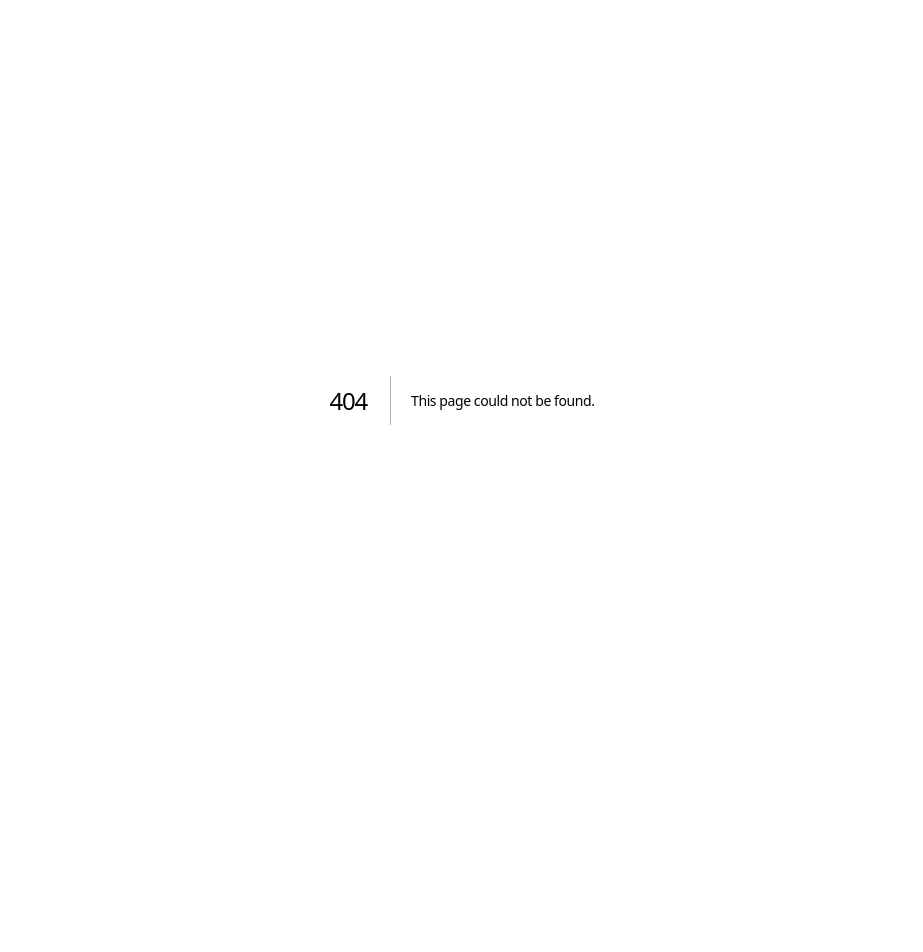
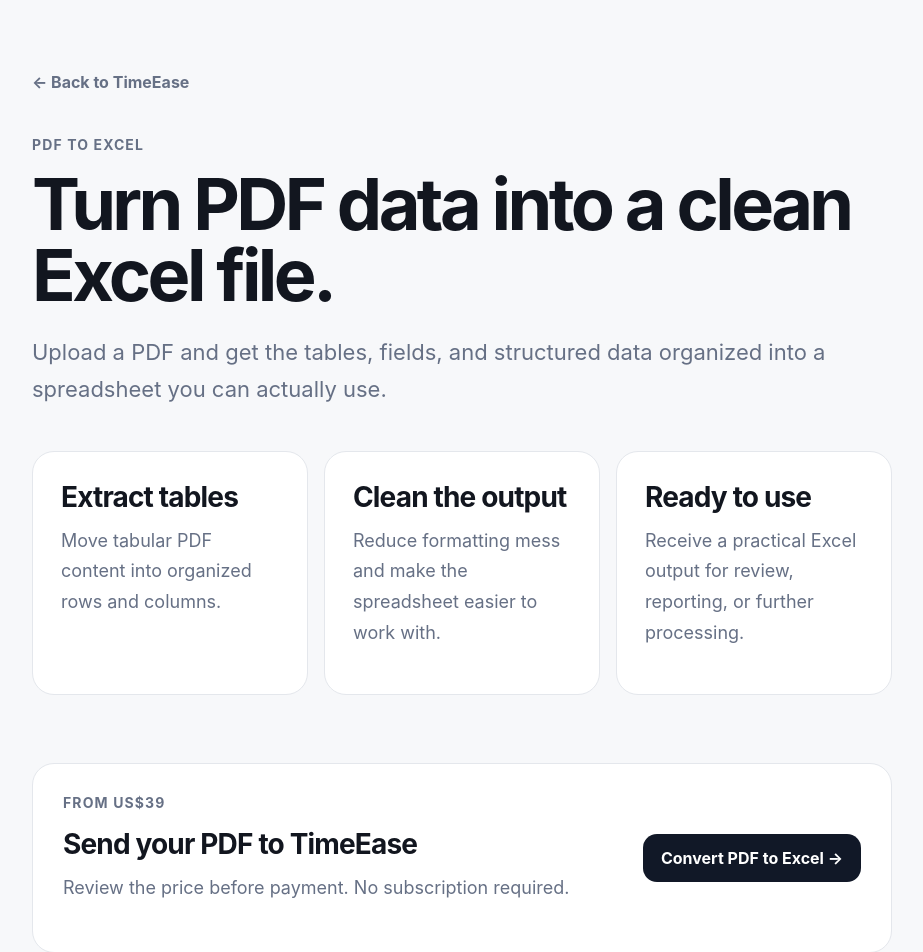
Before and after one commit to goplanetdigital/timeease-web, a Next.js app: page /pdf-to-excel in a window 1280 px wide. Before the commit this address had no page. Shown: the top 952 px of the page, without its empty margins (178-1101 px from the left). Before the commit the page ends 800 px from the top, so only its background shows below. Built offline with nearby package versions, Linux system fonts and the light colour scheme.

Commit message:
Add pdf-to-excel SEO landing page

```diff
--- /dev/null
+++ b/app/pdf-to-excel/page.tsx
@@ -0,0 +1,32 @@
+import Link from "next/link";
+import type { Metadata } from "next";
+
+export const metadata: Metadata = {
+  title: "PDF to Excel",
+  description: "Convert PDF tables and document data into a clean, usable Excel spreadsheet with TimeEase.",
+  alternates: { canonical: "/pdf-to-excel" },
+};
+
+export default function PdfToExcelPage() {
+  return (
+    <main className="page-shell article-shell">
+      <Link className="back-link" href="/">← Back to TimeEase</Link>
+      <section className="page-header">
+        <div className="eyebrow">PDF to Excel</div>
+        <h1>Turn PDF data into a clean Excel file.</h1>
+        <p className="article-intro">
+          Upload a PDF and get the tables, fields, and structured data organized into a spreadsheet you can actually use.
+        </p>
+      </section>
+      <section className="grid">
+        <article className="card"><h2>Extract tables</h2><p>Move tabular PDF content into organized rows and columns.</p></article>
+        <article className="card"><h2>Clean the output</h2><p>Reduce formatting mess and make the spreadsheet easier to work with.</p></article>
+        <article className="card"><h2>Ready to use</h2><p>Receive a practical Excel output for review, reporting, or further processing.</p></article>
+      </section>
+      <section className="cta-panel">
+        <div><div className="eyebrow">From US$39</div><h2>Send your PDF to TimeEase</h2><p>Review the price before payment. No subscription required.</p></div>
+        <Link className="button primary" href="/upload">Convert PDF to Excel →</Link>
+      </section>
+    </main>
+  );
+}
```
